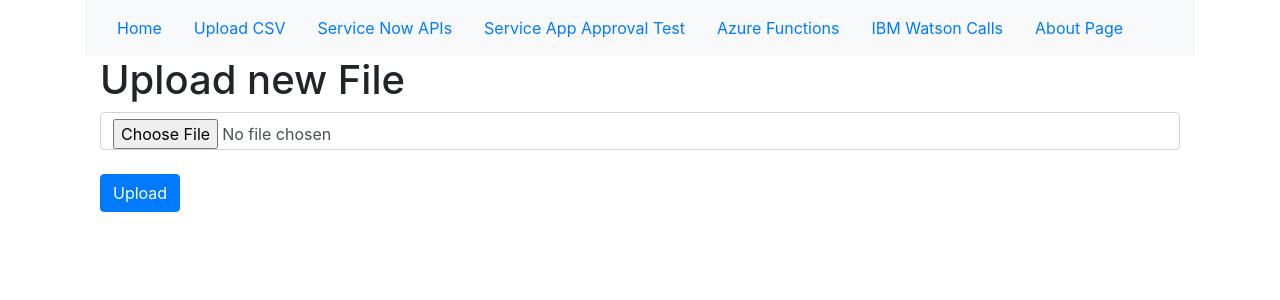
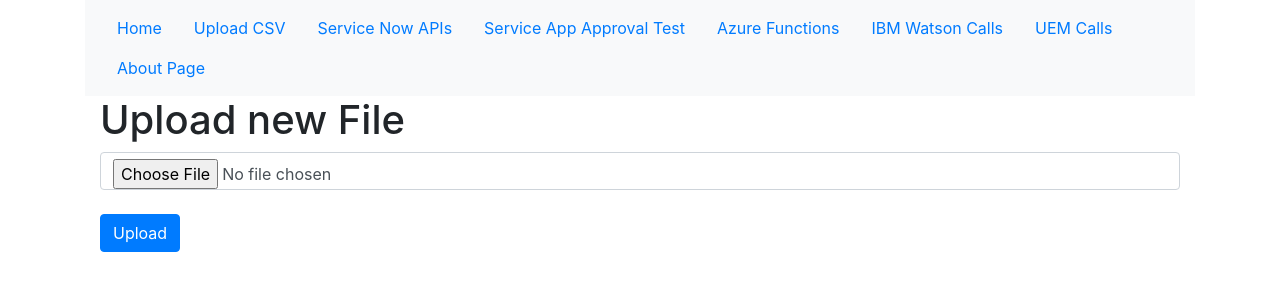
Before and after one commit to scotcurry/MobileFlowsCalls, a Flask app: page /uploadcsv in a window 1280 px wide. Shown: the top 300 px of the page. Run offline with Flask 2, Linux system fonts and the light colour scheme; some libraries are stand-ins or nearby versions.

Commit message:
Added UEM Calls with OAuth authentication.

```diff
--- a/app.py
+++ b/app.py
@@ -12,6 +12,7 @@ import msal
 # from sn_auth_helper import get_auth_token
 from sn_api_calls import get_single_user, get_auth_token, add_users
 from azure_api_calls import azure_get_token, azure_get_user_info, get_subscription_info
+from uem_rest_api import get_uem_oauth_token, get_uem_users
 
 app = Flask(__name__)
 # This is a requirement if you are every going to use POSTs and forms.
@@ -67,6 +68,24 @@ def index_page():
                 os.remove(file_to_delete)
         return render_template('index.html', server_url=redirect_url, number_of_files=total_files_in_uploads,
                                all_files=file_names, status_message=status_message)
+
+
+@app.route('/uem', methods=['GET', 'POST'])
+def uem_calls():
+    if request.method == "GET":
+        uem_oauth_url = settings['uem_oauth_endpoint']
+        uem_client_id = settings['uem_oauth_client_id']
+        uem_client_secret = settings['uem_oauth_client_secret']
+        return render_template('uem.html', uem_oauth_url=uem_oauth_url, uem_client_id=uem_client_id,
+                        uem_client_secret=uem_client_secret)
+    else:
+        uem_oauth_url = request.form['uem_oauth_url'].strip()
+        uem_client_id = request.form['uem_client_id'].strip()
+        uem_client_secret = settings['uem_oauth_client_secret']
+        oauth_token = get_uem_oauth_token(uem_oauth_url, uem_client_id, uem_client_secret)
+        uem_users = get_uem_users(oauth_token)
+        return render_template('uem.html', uem_oauth_url=uem_oauth_url, uem_client_id=uem_client_id,
+                               uem_client_secret=uem_client_secret, uem_users=uem_users)
 
 
 # See https://requests-oauthlib.readthedocs.io/en/latest/examples/real_world_example.html for this complete example
--- /dev/null
+++ b/models/uem_user.py
@@ -0,0 +1,6 @@
+class UEM_User:
+
+
+    def __init__(self, user_name, email):
+        self.user_name = user_name
+        self.email = email
--- a/settings.yaml
+++ b/settings.yaml
@@ -16,3 +16,7 @@ cw_sn_user_password: "AirWatch1!"
 cw_server_base_url: "https://dev73687.service-now.com"
 add_user_endpoint: "api/now/table/sys_user"
 sn_tenant_to_use: 'default'
+uem_server: 'https://cn1506.awmdm.com'
+uem_oauth_endpoint: 'https://na.uemauth.vmwservices.com/connect/token'
+uem_oauth_client_id: '0dbaf00d17954b9ea8fe670a9591b2e6'
+uem_oauth_client_secret: '60939825df7e4e15a7e8491b326e3abf'
--- a/templates/layout.html
+++ b/templates/layout.html
@@ -32,6 +32,9 @@
     <li>
         <a class="nav-link" href="/watsoninfo">IBM Watson Calls</a>
     </li>
+    <li>
+        <a class="nav-link" href="/uem">UEM Calls</a>
+    </li>
     <li class="nav-item">
       <a class="nav-link" href="/about">About Page</a>
     </li>
--- a/templates/upload.html
+++ b/templates/upload.html
@@ -11,7 +11,7 @@
         <br/>
       <button type="submit" class="btn btn-primary">Upload</button>
     {% else %}
-        <p>Filename must be user.csv (case sensitive)</p>
+        <p>Filename must be users.csv (case sensitive)</p>
     {% endif %}
     </form>
 </div>
--- /dev/null
+++ b/uem_rest_api.py
@@ -0,0 +1,51 @@
+from urllib.parse import urljoin
+import requests
+import logging
+import yaml
+import json
+
+from models.uem_rest_info import UEMServerInfo
+from models.uem_user import UEM_User
+
+logFormatter = '%(asctime)s - %(levelname)s - %(message)s'
+logging.basicConfig(format=logFormatter, level=logging.ERROR)
+logger = logging.getLogger(__name__)
+
+default_settings = UEMServerInfo('base_uem_url', 'base_oauth_url', 'client_id', 'client_secret')
+
+try:
+    with open('settings.yaml', 'r') as settings_file:
+        settings = yaml.load(settings_file, Loader=yaml.FullLoader)
+        default_settings.base_rest_url = settings['uem_server']
+        default_settings.base_oauth_url = settings['uem_oauth_endpoint']
+        default_settings.client_id = settings['uem_oauth_client_id']
+        default_settings.client_secret = settings['uem_oauth_client_secret']
+except IOError:
+    logger.error('Got an IO Error reading Settings.yaml')
+
+
+def get_uem_oauth_token(oauth_url, client_id, client_secret):
+    logger.info('UEM OAuth URL: ' + oauth_url)
+    logger.info('Client ID: ' + client_id)
+    params = {'grant_type': 'client_credentials', 'client_id': client_id, 'client_secret': client_secret}
+    uem_token_response = requests.post(url=oauth_url, data=params)
+    if uem_token_response.status_code != 200:
+        logger.error('Error getting SN Auth Token:')
+        return 'Auth Token Error'
+    else:
+        response_data = uem_token_response.json()
+        access_token = response_data['access_token']
+        return access_token
+
+
+def get_uem_users(access_token):
+    rest_endpoint = urljoin(default_settings.base_rest_url, 'API/system/users/search')
+    auth_string = 'Bearer ' + access_token
+    headers = {'Authorization': auth_string, 'Accept': 'application/json', 'Content-Type': 'application/json'}
+    returned_users = requests.get(url=rest_endpoint, headers=headers)
+    user_data = returned_users.json()
+    all_users = []
+    for current_user in user_data['Users']:
+        all_users.append(UEM_User(current_user['UserName'], current_user['Email']))
+    print(len(all_users))
+    return all_users
```
Also changed, not shown: models/uem_rest_info.py (added, +7 -0 lines), requirements.txt (+6 -6 lines), templates/uem.html (added, +36 -0 lines).
